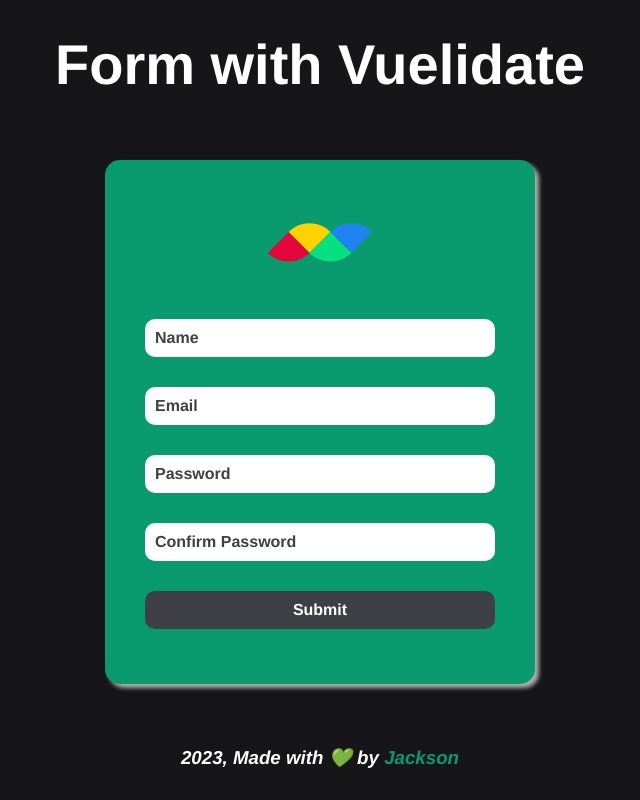
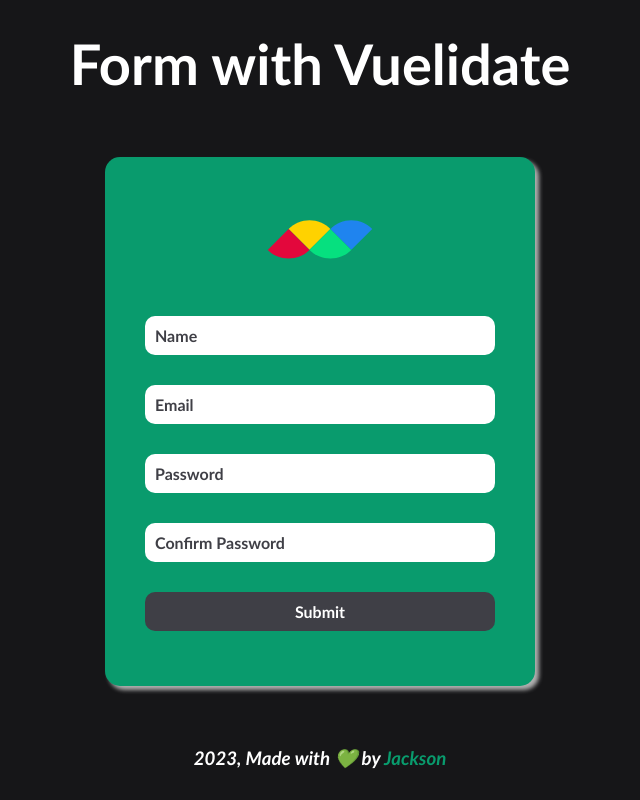
Before and after one commit to 99jack99/Veelidate-modern-form, a Vue app: page / in a window 1280 px wide. Shown: the whole page, without its empty margins (320-960 px from the left). Built offline with nearby package versions, Linux system fonts and the light colour scheme.

Commit message:
minor change

```diff
--- a/src/style.css
+++ b/src/style.css
@@ -2,7 +2,7 @@
   margin: 0;
   padding: 0;
   box-sizing: border-box;
-  font-family: 'Franklin Gothic Medium', 'Arial Narrow', Arial, sans-serif;
+  font-family: 'Trebuchet MS', 'Lucida Sans Unicode', 'Lucida Grande', 'Lucida Sans', Arial, sans-serif;
 }
 
 body{
```
